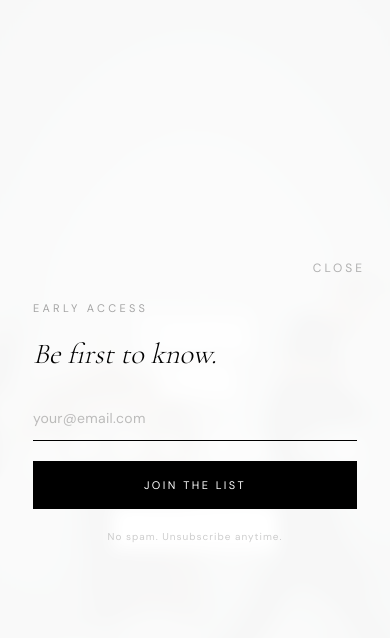
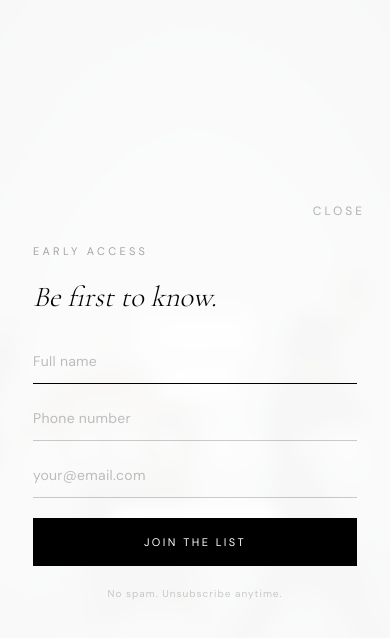
Before and after one commit to mehdiwork-16/archive-landing, a Next.js app: page / in a window 390 px wide. Both pictures are taken after a click on the button "STAY TUNED". Shown: the top 638 px of the page. Built offline with nearby package versions, Linux system fonts and the light colour scheme.

Commit message:
Add name + phone to waitlist form, storage, and admin dashboard

```diff
--- a/app/api/waitlist/route.ts
+++ b/app/api/waitlist/route.ts
@@ -11,13 +11,18 @@ export async function POST(req: Request) {
     return NextResponse.json({ error: 'Invalid request' }, { status: 400 })
   }
 
-  const email = (body as { email?: unknown }).email
+  const { email, name, phone } = body as { email?: unknown; name?: unknown; phone?: unknown }
+
   if (typeof email !== 'string' || !EMAIL_RE.test(email)) {
     return NextResponse.json({ error: 'Invalid email' }, { status: 400 })
   }
 
   try {
-    await addToWaitlist(email)
+    await addToWaitlist(
+      email,
+      typeof name  === 'string' ? name.trim()  : '',
+      typeof phone === 'string' ? phone.trim() : '',
+    )
     return NextResponse.json({ success: true })
   } catch (err) {
     console.error('[waitlist]', err)
--- a/components/WaitlistModal.tsx
+++ b/components/WaitlistModal.tsx
@@ -11,14 +11,16 @@ interface WaitlistModalProps {
 }
 
 export function WaitlistModal({ open, onClose }: WaitlistModalProps) {
+  const [name,  setName]  = useState('')
+  const [phone, setPhone] = useState('')
   const [email, setEmail] = useState('')
   const [state, setState] = useState<FormState>('idle')
-  const inputRef = useRef<HTMLInputElement>(null)
+  const nameRef = useRef<HTMLInputElement>(null)
 
-  // Focus input when modal opens
+  // Focus first input when modal opens
   useEffect(() => {
     if (open) {
-      const t = setTimeout(() => inputRef.current?.focus(), 380)
+      const t = setTimeout(() => nameRef.current?.focus(), 380)
       return () => clearTimeout(t)
     }
   }, [open])
@@ -37,30 +39,30 @@ export function WaitlistModal({ open, onClose }: WaitlistModalProps) {
 
   async function handleSubmit(e: React.FormEvent) {
     e.preventDefault()
-    if (!email.trim() || state === 'loading') return
+    if (!name.trim() || !email.trim() || state === 'loading') return
     setState('loading')
 
     try {
       const res = await fetch('/api/waitlist', {
         method: 'POST',
         headers: { 'Content-Type': 'application/json' },
-        body: JSON.stringify({ email: email.trim().toLowerCase() }),
+        body: JSON.stringify({
+          name:  name.trim(),
+          phone: phone.trim(),
+          email: email.trim().toLowerCase(),
+        }),
       })
 
       if (!res.ok) throw new Error()
-
-      // Also persist to localStorage as a backup
-      const stored = JSON.parse(localStorage.getItem('waitlist') || '[]') as string[]
-      if (!stored.includes(email.toLowerCase())) {
-        stored.push(email.toLowerCase())
-        localStorage.setItem('waitlist', JSON.stringify(stored))
-      }
-
       setState('success')
     } catch {
       setState('error')
     }
   }
+
+  const inputClass = `w-full border-b border-black/20 focus:border-black bg-transparent
+                      outline-none pb-3 pt-1 font-body text-sm text-black
+                      placeholder:text-black/25 transition-colors duration-200`
 
   return (
     <AnimatePresence>
@@ -112,10 +114,33 @@ export function WaitlistModal({ open, onClose }: WaitlistModalProps) {
                     Be first to know.
                   </h2>
 
-                  <form onSubmit={handleSubmit} noValidate>
-                    <div className="mb-5">
+                  <form onSubmit={handleSubmit} noValidate className="space-y-5">
+
+                    {/* Name */}
+                    <input
+                      ref={nameRef}
+                      type="text"
+                      value={name}
+                      onChange={(e) => setName(e.target.value)}
+                      placeholder="Full name"
+                      required
+                      className={inputClass}
+                      style={{ letterSpacing: '0.02em' }}
+                    />
+
+                    {/* Phone */}
+                    <input
+                      type="tel"
+                      value={phone}
+                      onChange={(e) => setPhone(e.target.value)}
+                      placeholder="Phone number"
+                      className={inputClass}
+                      style={{ letterSpacing: '0.02em' }}
+                    />
+
+                    {/* Email */}
+                    <div>
                       <input
-                        ref={inputRef}
                         type="email"
                         value={email}
                         onChange={(e) => {
@@ -124,9 +149,7 @@ export function WaitlistModal({ open, onClose }: WaitlistModalProps) {
                         }}
                         placeholder="your@email.com"
                         required
-                        className="w-full border-b border-black/20 focus:border-black bg-transparent
-                                   outline-none pb-3 pt-1 font-body text-sm text-black
-                                   placeholder:text-black/25 transition-colors duration-200"
+                        className={inputClass}
                         style={{ letterSpacing: '0.02em' }}
                       />
                       {state === 'error' && (
--- a/components/admin/AdminDashboard.tsx
+++ b/components/admin/AdminDashboard.tsx
@@ -21,8 +21,10 @@ function fmtDate(iso: string) {
 }
 
 function exportCSV(waitlist: WaitlistEntry[]) {
-  const header = 'Email,Joined\n'
-  const rows   = waitlist.map(e => `${e.email},${fmtDate(e.joinedAt)}`).join('\n')
+  const header = 'Name,Phone,Email,Joined\n'
+  const rows   = waitlist.map(e =>
+    `"${e.name}","${e.phone}","${e.email}","${fmtDate(e.joinedAt)}"`
+  ).join('\n')
   const blob   = new Blob([header + rows], { type: 'text/csv;charset=utf-8;' })
   const url    = URL.createObjectURL(blob)
   const a      = document.createElement('a')
@@ -77,7 +79,11 @@ export function AdminDashboard({ waitlist, orders }: Props) {
   const router = useRouter()
 
   const filteredWaitlist = useMemo(() =>
-    waitlist.filter(e => e.email.toLowerCase().includes(search.toLowerCase()))
+    waitlist.filter(e =>
+      e.email.toLowerCase().includes(search.toLowerCase()) ||
+      e.name.toLowerCase().includes(search.toLowerCase()) ||
+      e.phone.includes(search)
+    )
   , [waitlist, search])
 
   const filteredOrders = useMemo(() =>
@@ -222,6 +228,8 @@ export function AdminDashboard({ waitlist, orders }: Props) {
                     <thead>
                       <tr className="border-b border-white/[0.06]">
                         <th className="text-left px-5 py-3 text-[10px] tracking-[0.25em] uppercase text-white/30 font-normal w-12">#</th>
+                        <th className="text-left px-5 py-3 text-[10px] tracking-[0.25em] uppercase text-white/30 font-normal">Name</th>
+                        <th className="text-left px-5 py-3 text-[10px] tracking-[0.25em] uppercase text-white/30 font-normal hidden sm:table-cell">Phone</th>
                         <th className="text-left px-5 py-3 text-[10px] tracking-[0.25em] uppercase text-white/30 font-normal">Email</th>
                         <th className="text-left px-5 py-3 text-[10px] tracking-[0.25em] uppercase text-white/30 font-normal hidden md:table-cell">Joined</th>
                         <th className="px-5 py-3 w-20" />
@@ -237,7 +245,9 @@ export function AdminDashboard({ waitlist, orders }: Props) {
                           transition={{ delay: i * 0.02 }}
                         >
                           <td className="px-5 py-3.5 text-white/20 text-sm tabular-nums">{i + 1}</td>
-                          <td className="px-5 py-3.5 text-white text-sm">{entry.email}</td>
+                          <td className="px-5 py-3.5 text-white text-sm">{entry.name || '—'}</td>
+                          <td className="px-5 py-3.5 text-white/55 text-sm hidden sm:table-cell">{entry.phone || '—'}</td>
+                          <td className="px-5 py-3.5 text-white/70 text-sm">{entry.email}</td>
                           <td className="px-5 py-3.5 text-white/35 text-[12px] hidden md:table-cell">
                             {fmtDate(entry.joinedAt)}
                           </td>
--- a/lib/storage.ts
+++ b/lib/storage.ts
@@ -27,7 +27,9 @@ import path from 'path'
 
 // ── Types ─────────────────────────────────────────────────────────────────────
 export interface WaitlistEntry {
-  email: string
+  name:     string
+  phone:    string
+  email:    string
   joinedAt: string
 }
 
@@ -61,21 +63,25 @@ async function writeJson<T>(file: string, data: T[]): Promise<void> {
 }
 
 // ── Waitlist ──────────────────────────────────────────────────────────────────
-export async function addToWaitlist(email: string): Promise<void> {
+export async function addToWaitlist(
+  email: string,
+  name  = '',
+  phone = '',
+): Promise<void> {
   const clean = email.toLowerCase().trim()
 
   if (useSupabase()) {
     const { supabase } = await import('./supabase')
     const { error } = await supabase
       .from('waitlist')
-      .upsert({ email: clean }, { onConflict: 'email' })
+      .upsert({ email: clean, name, phone }, { onConflict: 'email' })
     if (error) throw new Error(`Supabase insert failed: ${error.message}`)
     return
   }
 
   const list = await readJson<WaitlistEntry>('waitlist.json')
   if (!list.find(e => e.email === clean)) {
-    list.push({ email: clean, joinedAt: new Date().toISOString() })
+    list.push({ name, phone, email: clean, joinedAt: new Date().toISOString() })
     await writeJson('waitlist.json', list)
   }
 }
@@ -85,9 +91,14 @@ export async function getWaitlist(): Promise<WaitlistEntry[]> {
     const { supabase } = await import('./supabase')
     const { data } = await supabase
       .from('waitlist')
-      .select('email, joined_at')
+      .select('name, phone, email, joined_at')
       .order('joined_at', { ascending: false })
-    return (data ?? []).map(r => ({ email: r.email, joinedAt: r.joined_at }))
+    return (data ?? []).map(r => ({
+      name:     r.name     ?? '',
+      phone:    r.phone    ?? '',
+      email:    r.email,
+      joinedAt: r.joined_at,
+    }))
   }
 
   const list = await readJson<WaitlistEntry>('waitlist.json')
```
